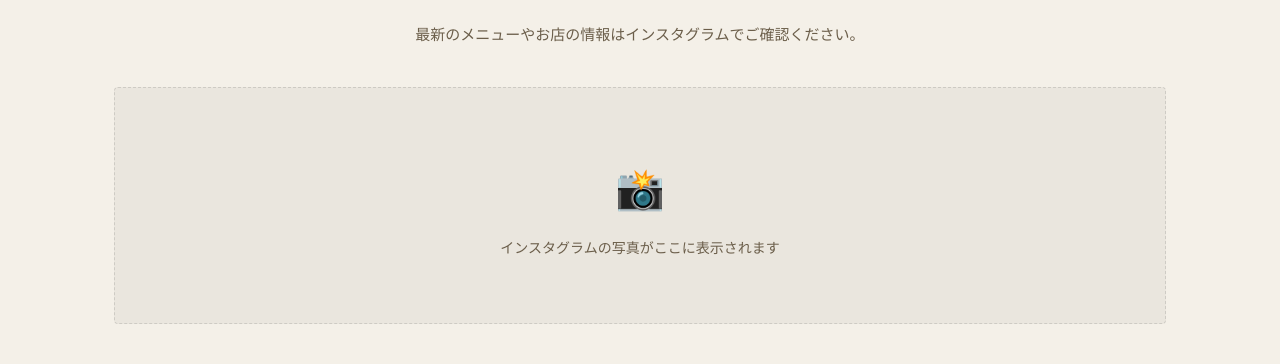
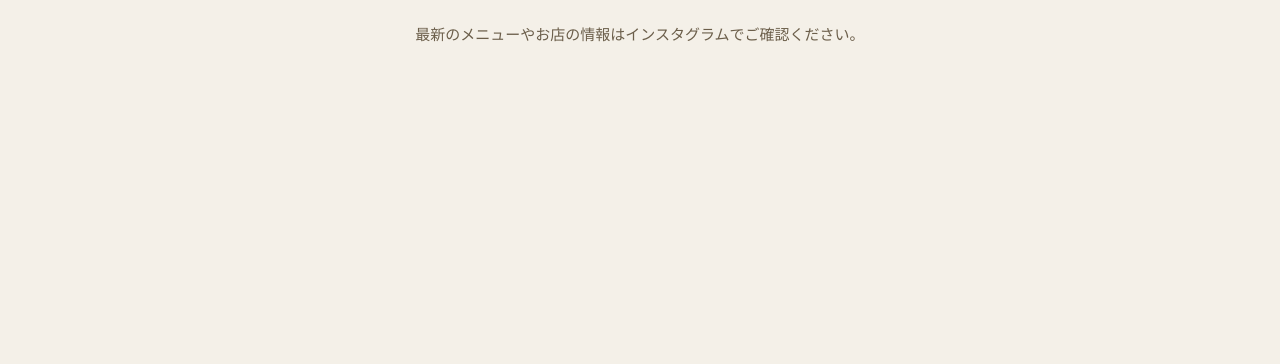
Before and after one commit to mand32128/bistrolupin, a plain HTML site: page index.html in a window 1280 px wide. Shown: the part 5082-5446 px from the top of the page. Drawn offline with nearby package versions, Linux system fonts and the light colour scheme; a script that the page names is missing.

Commit message:
Add Behold Instagram feed widget
Replace placeholder with Behold embed (feed-id: B0UPpqIrpLMCmoPn8K57).
Remove placeholder CSS.

Co-Authored-By: Claude Sonnet 4.6 <noreply@anthropic.com>

```diff
--- a/index.html
+++ b/index.html
@@ -222,11 +222,13 @@
 
       <!-- Instagram埋め込みウィジェット（アカウント設定後に差し替え） -->
       <div class="instagram__feed" id="instagramFeed">
-        <div class="instagram__placeholder">
-          <p class="instagram__placeholder-icon">📸</p>
-          <p>インスタグラムの写真がここに表示されます</p>
-          <!-- ここにInstagramのBeaconやEmbedコードを挿入してください -->
-        </div>
+        <behold-widget feed-id="B0UPpqIrpLMCmoPn8K57"></behold-widget>
+        <script>
+          (() => {
+            const d=document,s=d.createElement("script");s.type="module";
+            s.src="https://w.behold.so/widget.js";d.head.append(s);
+          })();
+        </script>
       </div>
 
       <div class="instagram__cta">
--- a/style.css
+++ b/style.css
@@ -641,24 +641,6 @@ ul {
   margin-bottom: 40px;
 }
 
-.instagram__placeholder {
-  background: rgba(0,0,0,0.04);
-  border: 1.5px dashed rgba(0,0,0,0.12);
-  border-radius: var(--radius);
-  display: flex;
-  flex-direction: column;
-  align-items: center;
-  justify-content: center;
-  padding: 64px 24px;
-  color: var(--color-text-muted);
-  font-size: 14px;
-  text-align: center;
-  gap: 16px;
-}
-
-.instagram__placeholder-icon {
-  font-size: 40px;
-}
 
 .instagram__cta {
   text-align: center;
```
